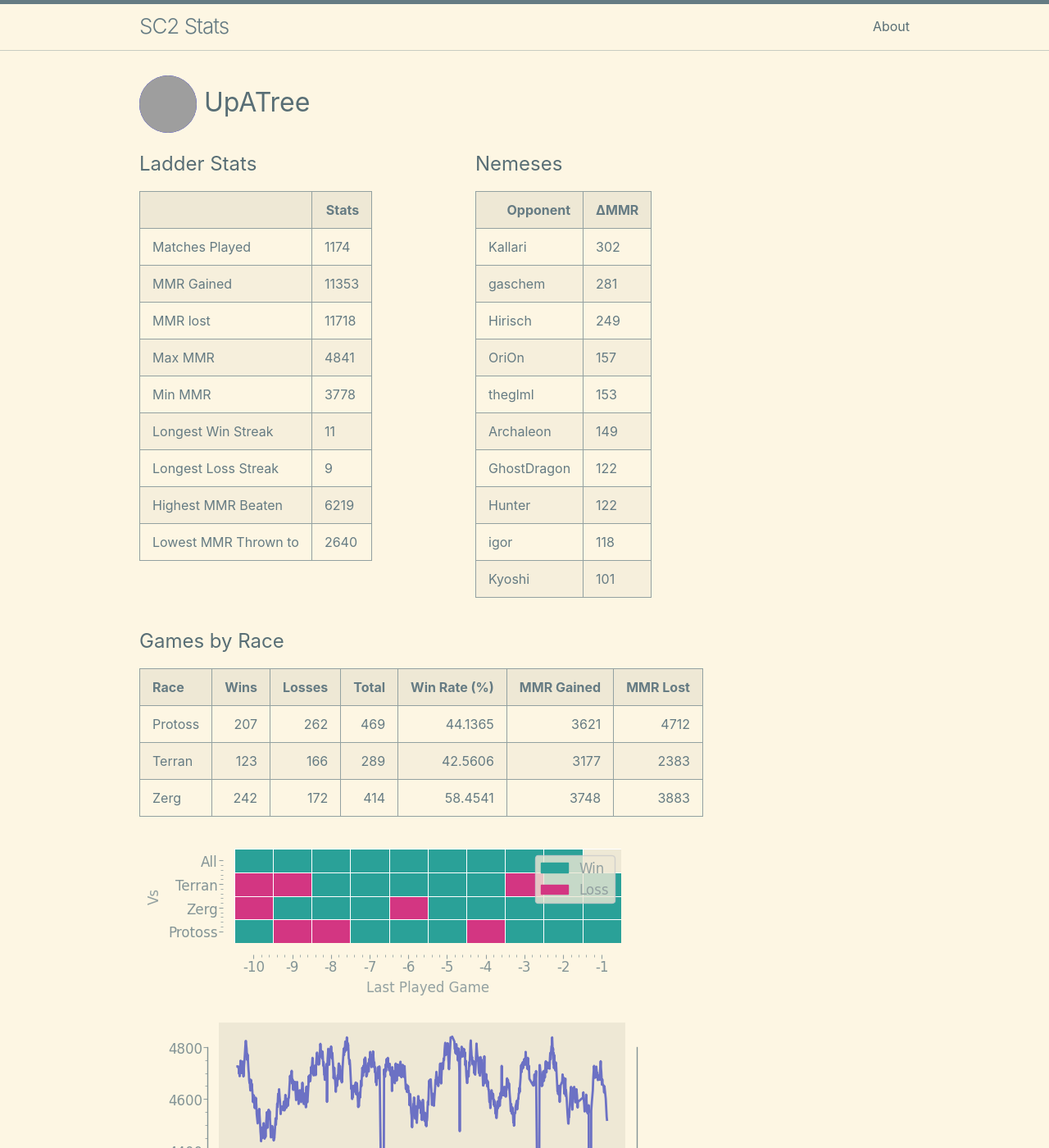
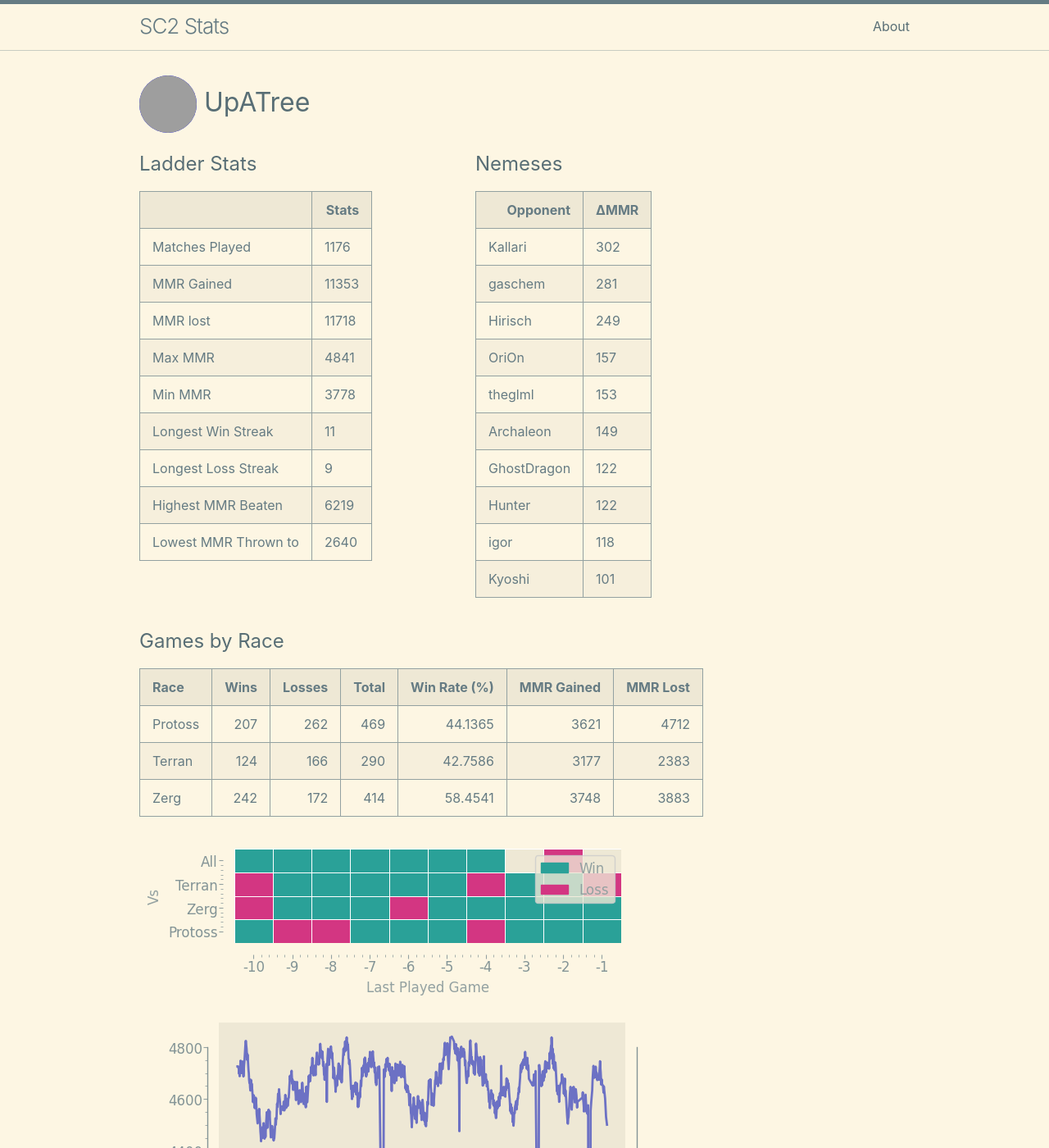
Before and after one commit to kylermurphy/UpATree, a Jekyll site: the page built from docs/index.md, in a window 1280 px wide and 1400 px high. Shown: the whole window at 82% size. Built offline with Jekyll 4.4.1, drawn with Linux system fonts in a browser that asks for light colours; grey boxes are pictures that could not be loaded.

Commit message:
running on push

```diff
--- a/docs/index.md
+++ b/docs/index.md
@@ -18,7 +18,7 @@ layout: home
   <tbody>
     <tr>
       <td>Matches Played</td>
-      <td>1174</td>
+      <td>1176</td>
     </tr>
     <tr>
       <td>MMR Gained</td>
@@ -115,7 +115,7 @@ layout: home
 | Race    |   Wins |   Losses |   Total |   Win Rate (%) |   MMR Gained |   MMR Lost |
 |:--------|-------:|---------:|--------:|---------------:|-------------:|-----------:|
 | Protoss |    207 |      262 |     469 |        44.1365 |         3621 |       4712 |
-| Terran  |    123 |      166 |     289 |        42.5606 |         3177 |       2383 |
+| Terran  |    124 |      166 |     290 |        42.7586 |         3177 |       2383 |
 | Zerg    |    242 |      172 |     414 |        58.4541 |         3748 |       3883 |
 
 ![Games by Race](./assets/gm_hist.png)
--- a/log.txt
+++ b/log.txt
@@ -395,3 +395,4 @@ Writing a log file 2025-03-10 19:31:02.
 Writing a log file 2025-03-10 19:47:59.
 Writing a log file 2025-03-10 20:25:04.
 Writing a log file 2025-03-10 20:48:03.
+Writing a log file 2025-03-10 21:21:11.
```
Also changed, not shown: docs/assets/MMR.png, docs/assets/daily.png, docs/assets/gm_hist.png, docs/assets/r_wrt.png, 1 other file.
